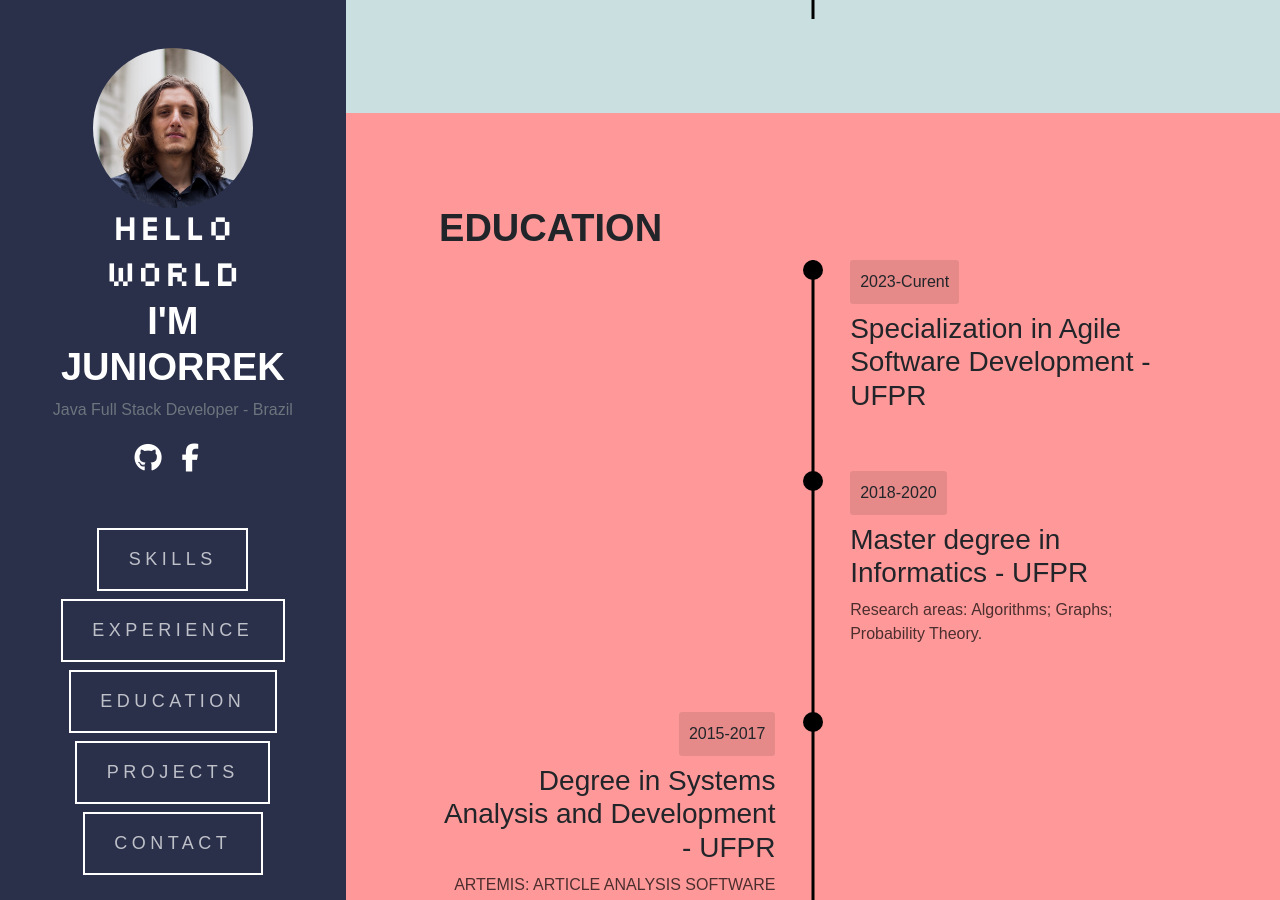
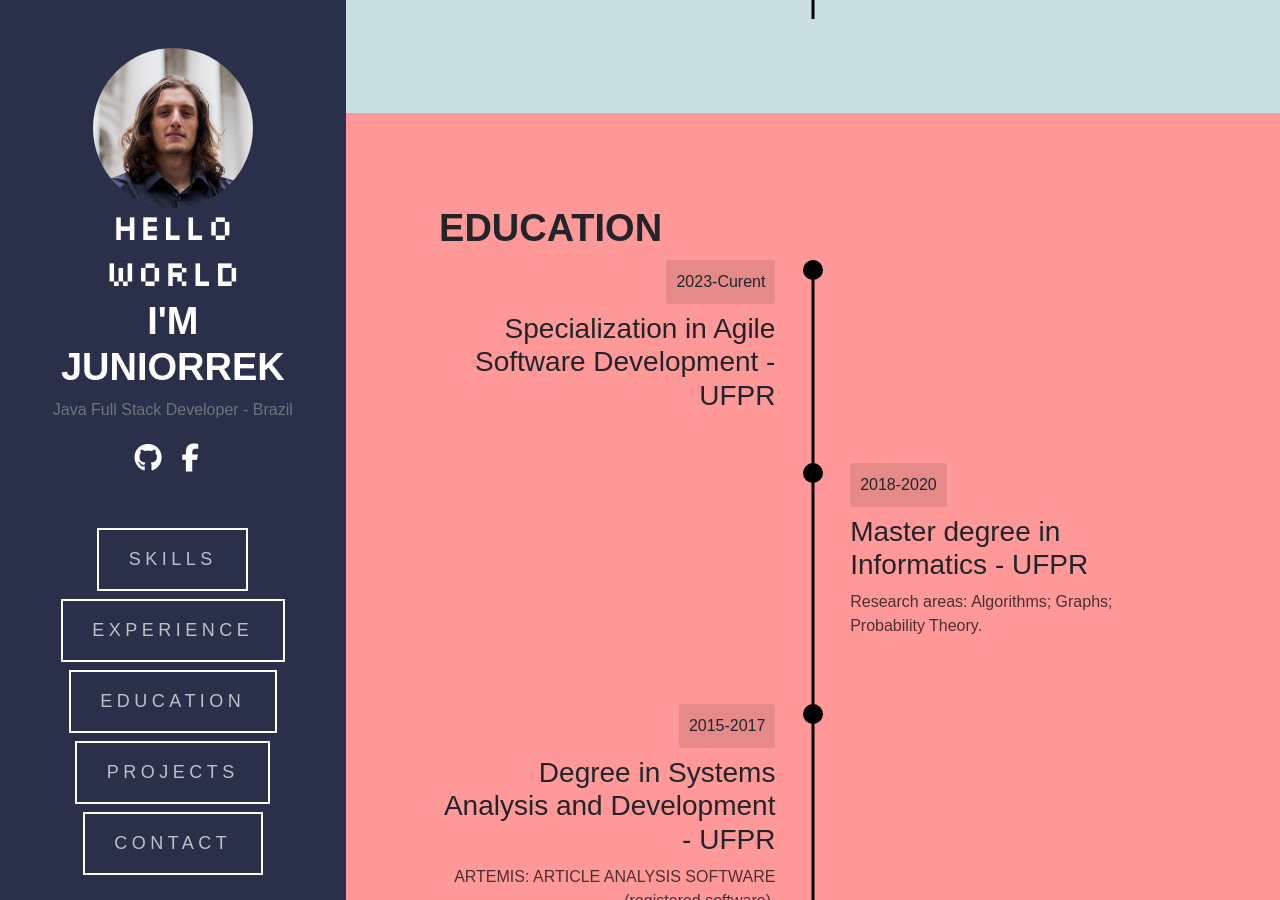
Before and after one commit to Juniorrek/juniorrek.github.io, a Jekyll site: the page built from index.markdown, in a window 1280 px wide and 900 px high, scrolled down 1183 px. Built offline with Jekyll 4.4.1, drawn with Linux system fonts in a browser that asks for light colours; nearby versions of some CDN libraries.

Commit message:
Update home.html

```diff
--- a/_layouts/home.html
+++ b/_layouts/home.html
@@ -116,7 +116,7 @@ layout: default
         <div class="timeline-item clearfix">
             <div class="timeline-icon"></div>
 
-            <div class="timeline-content right">
+            <div class="timeline-content">
                 <span class="date">2023-Curent</span>
                 <h6 class="h3 my-2">Specialization in Agile Software Development - UFPR</h6>
             </div>
```
